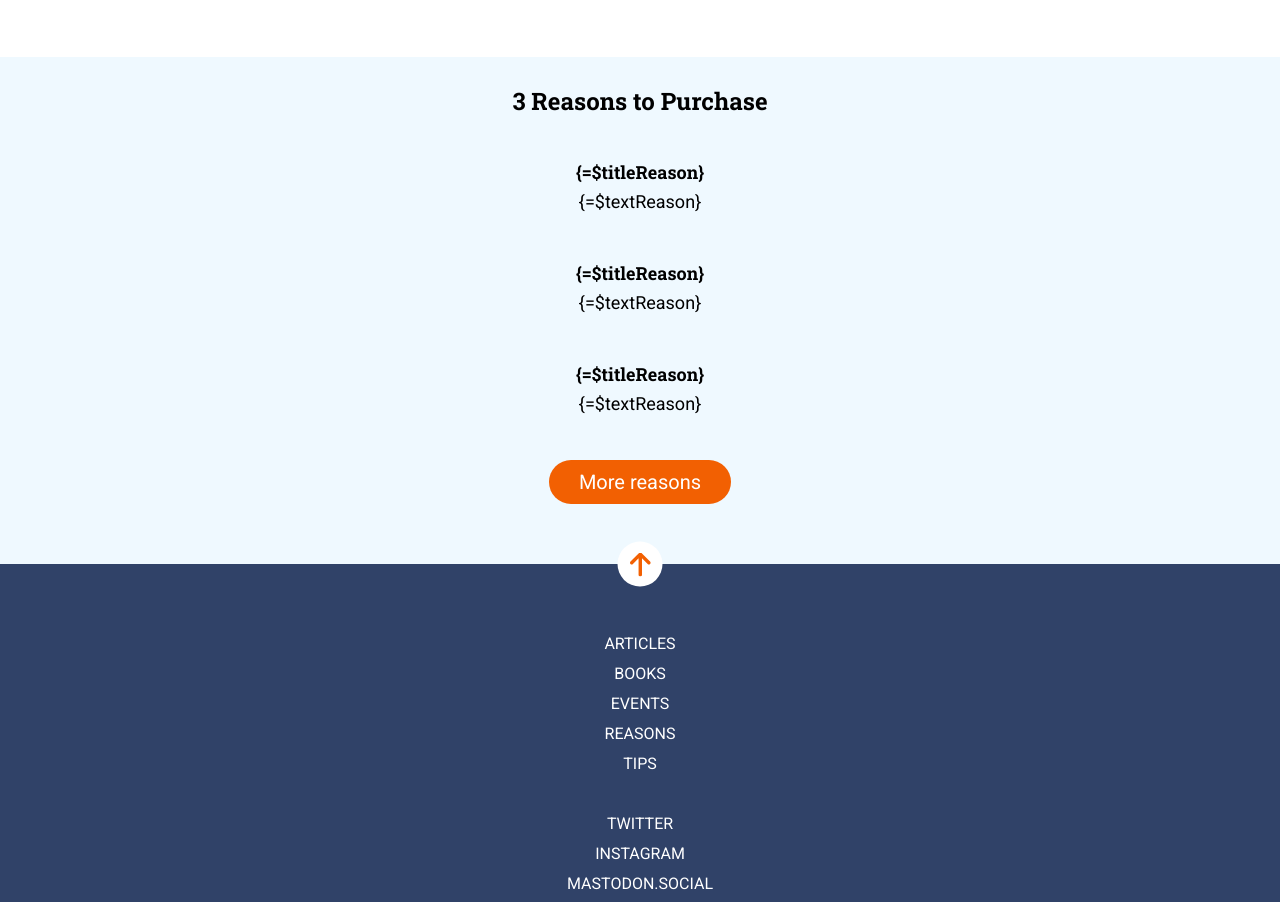
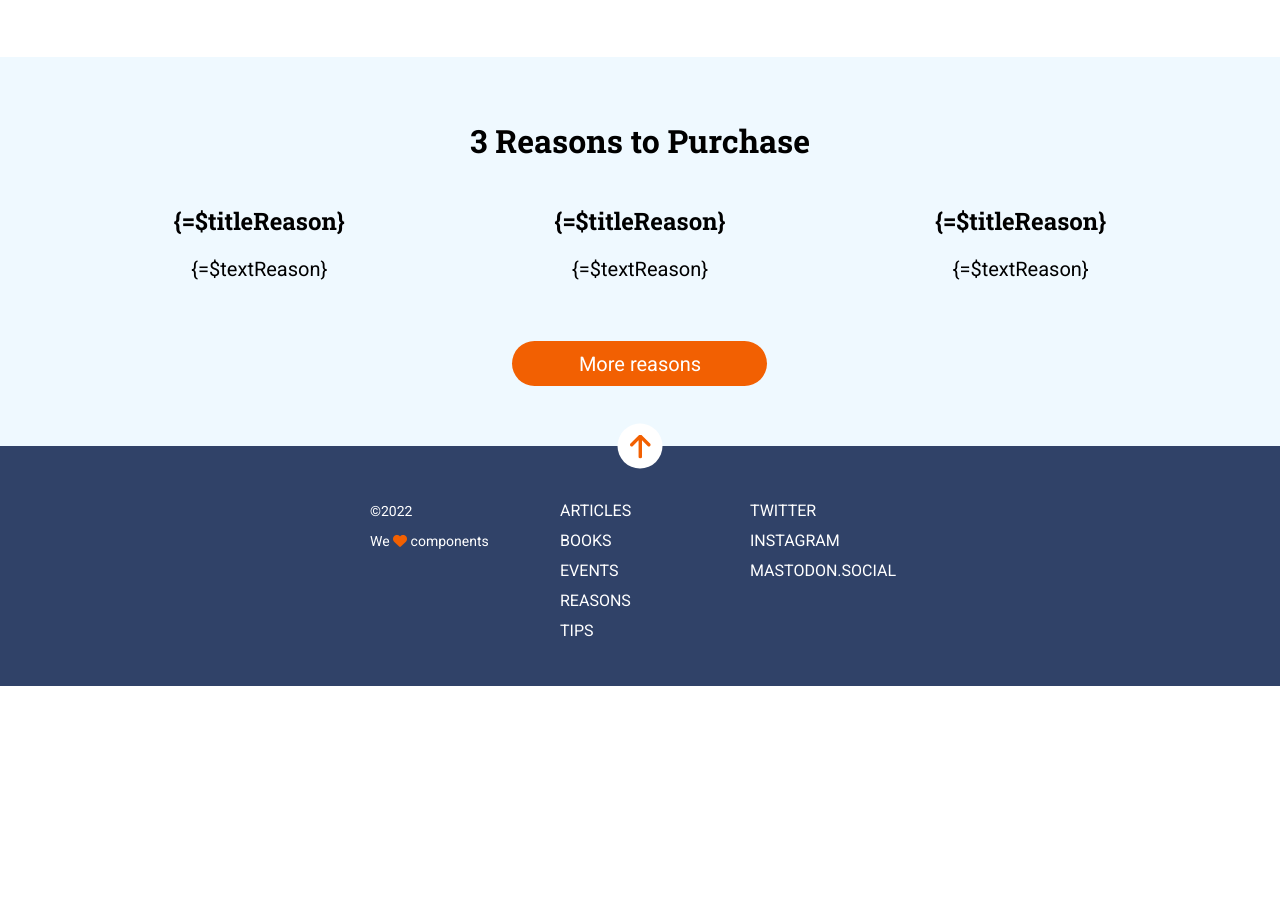
Before and after one commit to Adalab/modulo-1-evaluacion-final-marina-fdz, a website built with Vite: page src/index.html in a window 1280 px wide. Shown: the part 1139-2041 px from the top of the page. After the commit the page ends 1825 px from the top, so only its background shows below. Built offline with nearby package versions, Linux system fonts and the light colour scheme.

Commit message:
Add mediaqueries to purchase and footer sections

```diff
--- a/src/partials/footer.html
+++ b/src/partials/footer.html
@@ -10,6 +10,8 @@
             <li><a href="https://adalab.es/" target="_blank" class="item">Reasons</a></li>
             <li><a href="https://adalab.es/" target="_blank" class="item">Tips</a></li>
         </ul>
+    </nav>
+    <nav class="footer__links">
         <ul class="footer__links--rrss">
             <li><a href="https://adalab.es/" target="_blank" class="item">Twitter</a></li>
             <li><a href="https://adalab.es/" target="_blank" class="item">Instagram</a></li>
--- a/src/scss/layout/_footer.scss
+++ b/src/scss/layout/_footer.scss
@@ -2,10 +2,22 @@
     position: relative;
     padding: 65px 15px 36px;
     background-color: $darkColor;
-    display: grid;
-    grid-template-columns: 1fr;
-    justify-items: center;
+    display: flex;
+    flex-direction: column;
+    align-items: center;
     gap: 32px;
+    @media all and (width > 768px){
+        padding: 50px 39px 40px;
+        flex-direction: row;
+        flex-wrap: nowrap;
+        justify-content: space-between;
+        align-items: flex-start;
+        gap: 30px;
+    }
+    @media all and (width > 1200px){
+        padding: 50px 370px 40px;
+
+    }
 
     &__arrow{
         background-color: $white;
@@ -29,14 +41,20 @@
     }
 
     &__links{
+        width: 100%;
         display: flex;
         flex-direction: column;
         align-items: center;
-        gap: 30px;
+        @media all and (width > 768px){
+            align-items: flex-start;;
+        }
 
         &--content{
             list-style: none;
             text-align: center;
+            @media all and (width > 768px){
+                text-align: left;
+            }
             & .item {
                 text-decoration: none;
                 font-family: $mainFont;
@@ -47,12 +65,16 @@
                 &:hover{
                     color: $contrastColor;
                 }
+
             }
         }
 
         &--rrss{
             list-style: none;
             text-align: center;
+            @media all and (width > 768px){
+                text-align: left;
+            }
             & .item {
                 text-decoration: none;
                 font-family: $mainFont;
@@ -68,9 +90,14 @@
     }
 
     &__copyright{
+        width: 100%;
         display: flex;
         flex-direction: column;
         align-items: center;
+        @media all and (width > 768px){
+            order: -1;
+            align-items: flex-start;
+        }
 
         &--item{
             color: $white;
--- a/src/scss/layout/_purchase.scss
+++ b/src/scss/layout/_purchase.scss
@@ -5,24 +5,48 @@
     grid-template-columns: 1fr;
     justify-items: center;
     gap: 41px;
+    @media all and (width > 768px){
+        padding: 36px 39px 60px;
+        grid-template-columns: 1fr 1fr 1fr;
+        grid-column-gap: 27.7px;
+        grid-row-gap: 43px;
+        grid-column-gap: 26px;
+    }
+    @media all and (width > 1200px){
+        padding: 61px 82px 60px;
 
+
+    }
 
     &__title{
         font-family: $secondaryFont;
         font-size: 2.4rem;
         line-height: 3rem;
         color: $black;
+        @media all and (width > 768px){
+            grid-column: span 3;
+            font-size: 3.2rem;
+            line-height: 4.5rem;
+        }
     }
 
     &__reason{
         padding: 0 55px;
         text-align: center;
+        @media all and (width > 768px){
+            padding: 0;
+        }
 
         &--title{
             font-family: $secondaryFont;
             font-size: 1.8rem;
             line-height: 3rem;
             color: $black;
+            @media all and (width > 768px){
+                font-size: 2.4rem;
+                line-height: 3rem;
+                padding-bottom: 18px;
+            }
         }
 
         &--text{
@@ -30,6 +54,12 @@
             font-size: 1.8rem;
             line-height: 3rem;
             color: $black;
+            @media all and (width > 768px){
+                width: 100%;
+                font-size: 2rem;
+                line-height: 3rem;
+            }
+
         }
     }
 
@@ -39,11 +69,22 @@
         font-size: 2rem;
         color: $white;
         background-color: $contrastColor;
-        padding: 10px 30px;
         border-radius: 22.5px;
-
+        width: 18.4rem;
+        height: 4.5rem;
+        display: flex;
+        align-items: center;
+        justify-content: center;
         &:hover{
             background-color: $mediumColor;
         }
+        @media all and (width > 768px){
+            grid-column: 2 / 3;
+            margin-top: 14px;
+            width: 21rem;
+        }
+        @media all and (width > 1200px){
+            width: 25.5rem;
+        }
     }
 }
```
